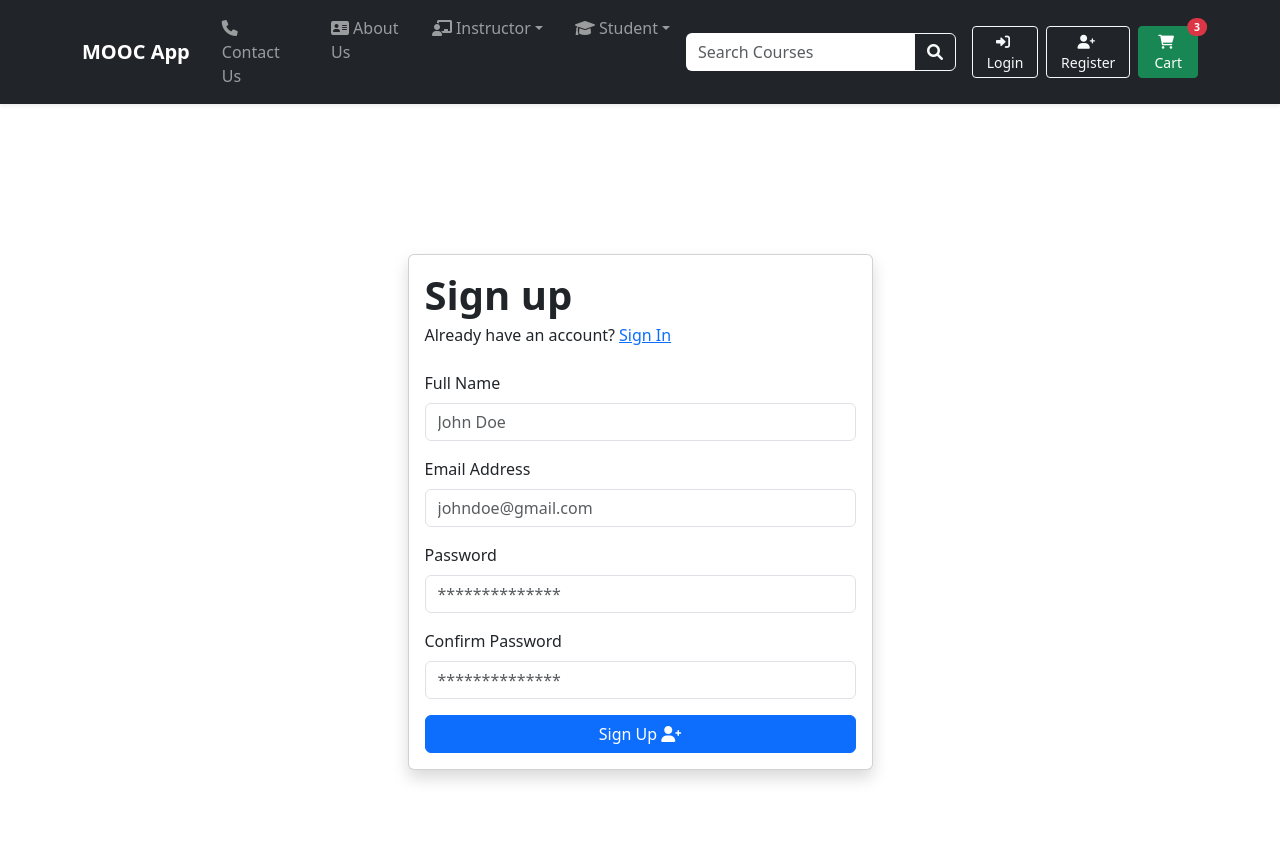
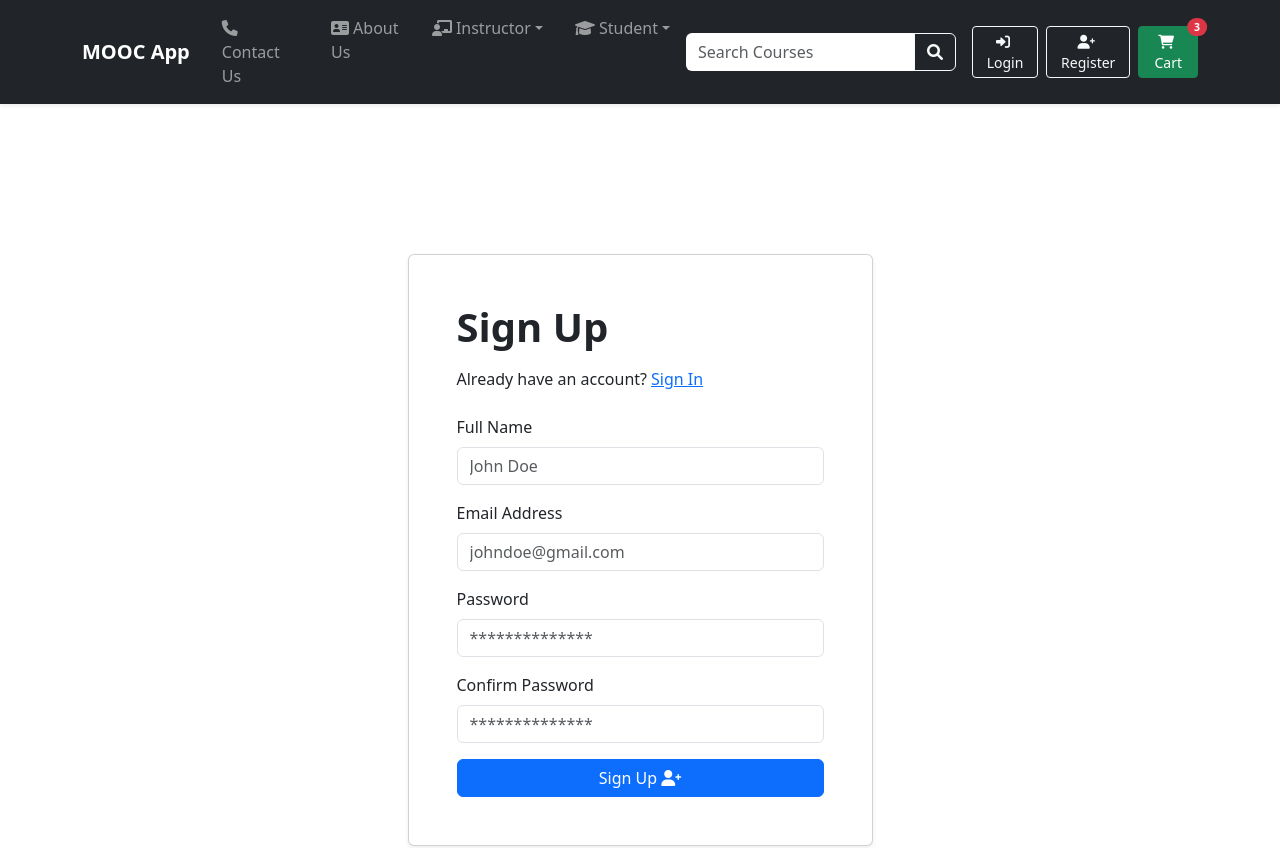
Before and after one commit to kalvincalimag/django-drf-react-mooc, a React (Vite) app in the folder frontend/: page /register in a window 1280 px wide. Shown: the top 848 px of the page. Built offline with nearby package versions, Linux system fonts and the light colour scheme; what simple-zustand-devtools would draw is missing.

Commit message:
minor ui registration tweaks

```diff
--- a/frontend/src/views/auth/Register.jsx
+++ b/frontend/src/views/auth/Register.jsx
@@ -1,47 +1,42 @@
-import React from 'react'
-import {useState, useEffect} from "react";
-import {register} from "../../utils/auth"
-import apiInstance from "../../utils/axios"
-import BaseHeader from '../partials/BaseHeader'
-import BaseFooter from '../partials/BaseFooter'
-import { Link, useNavigate } from 'react-router-dom'
-
+import React, { useState } from 'react';
+import { Link, useNavigate } from 'react-router-dom';
+import { register } from '../../utils/auth';
+import BaseHeader from '../partials/BaseHeader';
+import BaseFooter from '../partials/BaseFooter';
 
 function Register() {
-  const [fullName, setFullName] = useState("");
-  const [email, setEmail] = useState("");
-  const [password, setPassword] = useState("");
-  const [password2, setPassword2] = useState("");
+  const [fullName, setFullName] = useState('');
+  const [email, setEmail] = useState('');
+  const [password, setPassword] = useState('');
+  const [password2, setPassword2] = useState('');
   const [isLoading, setIsLoading] = useState(false);
-
   const navigate = useNavigate();
 
   const handleSubmit = async (e) => {
-    e.preventDefault()
+    e.preventDefault();
     setIsLoading(true);
 
-    const {error} = await register(fullName, email, password, password2);
+    const { error } = await register(fullName, email, password, password2);
     if (error) {
       setIsLoading(false);
-      alert(error)
+      alert(error);
     } else {
       setIsLoading(false);
-      navigate("/");
-      alert("Registration successful, you have now been logged in.")
+      navigate('/');
+      alert('Registration successful, you have now been logged in.');
     }
-  }
+  };
 
   return (
     <>
       <BaseHeader />
-
-      <section className="container d-flex flex-column vh-100" style={{ marginTop: "150px" }}>
+      <section className="container d-flex flex-column vh-100" style={{ marginTop: '150px' }}>
         <div className="row align-items-center justify-content-center g-0 h-lg-100 py-8">
           <div className="col-lg-5 col-md-8 py-8 py-xl-0">
-            <div className="card shadow">
-              <div className="card-body p-6">
+            <div className="card shadow-sm">
+              <div className="card-body p-5">
                 <div className="mb-4">
-                  <h1 className="mb-1 fw-bold">Sign up</h1>
+                  <h1 className="mb-3 fw-bold">Sign Up</h1>
                   <span>
                     Already have an account?
                     <Link to="/login/" className="ms-1">
@@ -49,71 +44,73 @@ function Register() {
                     </Link>
                   </span>
                 </div>
-                {/* Form */}
-                <form className="needs-validation" noValidate="" onSubmit={handleSubmit}>
-                  {/* Username */}
+                <form className="needs-validation" noValidate onSubmit={handleSubmit}>
                   <div className="mb-3">
-                    <label htmlFor="email" className="form-label">Full Name</label>
+                    <label htmlFor="full_name" className="form-label">
+                      Full Name
+                    </label>
                     <input
                       type="text"
                       id="full_name"
                       className="form-control"
                       name="full_name"
                       placeholder="John Doe"
-                      required=""
+                      required
                       onChange={(e) => setFullName(e.target.value)}
                     />
                   </div>
                   <div className="mb-3">
-                    <label htmlFor="email" className="form-label">Email Address</label>
+                    <label htmlFor="email" className="form-label">
+                      Email Address
+                    </label>
                     <input
                       type="email"
                       id="email"
                       className="form-control"
                       name="email"
                       placeholder="johndoe@gmail.com"
-                      required=""
+                      required
                       onChange={(e) => setEmail(e.target.value)}
                     />
                   </div>
-
-                  {/* Password */}
                   <div className="mb-3">
-                    <label htmlFor="password" className="form-label">Password</label>
+                    <label htmlFor="password" className="form-label">
+                      Password
+                    </label>
                     <input
                       type="password"
                       id="password"
                       className="form-control"
                       name="password"
                       placeholder="**************"
-                      required=""
+                      required
                       onChange={(e) => setPassword(e.target.value)}
                     />
                   </div>
                   <div className="mb-3">
-                    <label htmlFor="password" className="form-label">Confirm Password</label>
+                    <label htmlFor="password2" className="form-label">
+                      Confirm Password
+                    </label>
                     <input
                       type="password"
                       id="password2"
                       className="form-control"
                       name="password2"
                       placeholder="**************"
-                      required=""
+                      required
                       onChange={(e) => setPassword2(e.target.value)}
                     />
                   </div>
-                  <div>
-                    <div className="d-grid">
-                      {isLoading === true ? (
+                  <div className="d-grid">
+                    {isLoading ? (
                       <button disabled type="submit" className="btn btn-primary">
-                        Processing <i className='fas fa-spinner fa-spin'></i>
+                        Processing <i className="fas fa-spinner fa-spin"></i>
                       </button>
-                      ) : (
+                    ) : (
                       <button type="submit" className="btn btn-primary">
-                        Sign Up <i className='fas fa-user-plus'></i>
+                        Sign Up <i className="fas fa-user-plus"></i>
                       </button>
-                      )}
-                    </div>
+                    )}
                   </div>
                 </form>
               </div>
@@ -121,10 +118,9 @@ function Register() {
           </div>
         </div>
       </section>
-
       <BaseFooter />
     </>
-  )
+  );
 }
 
-export default Register
+export default Register;
```
